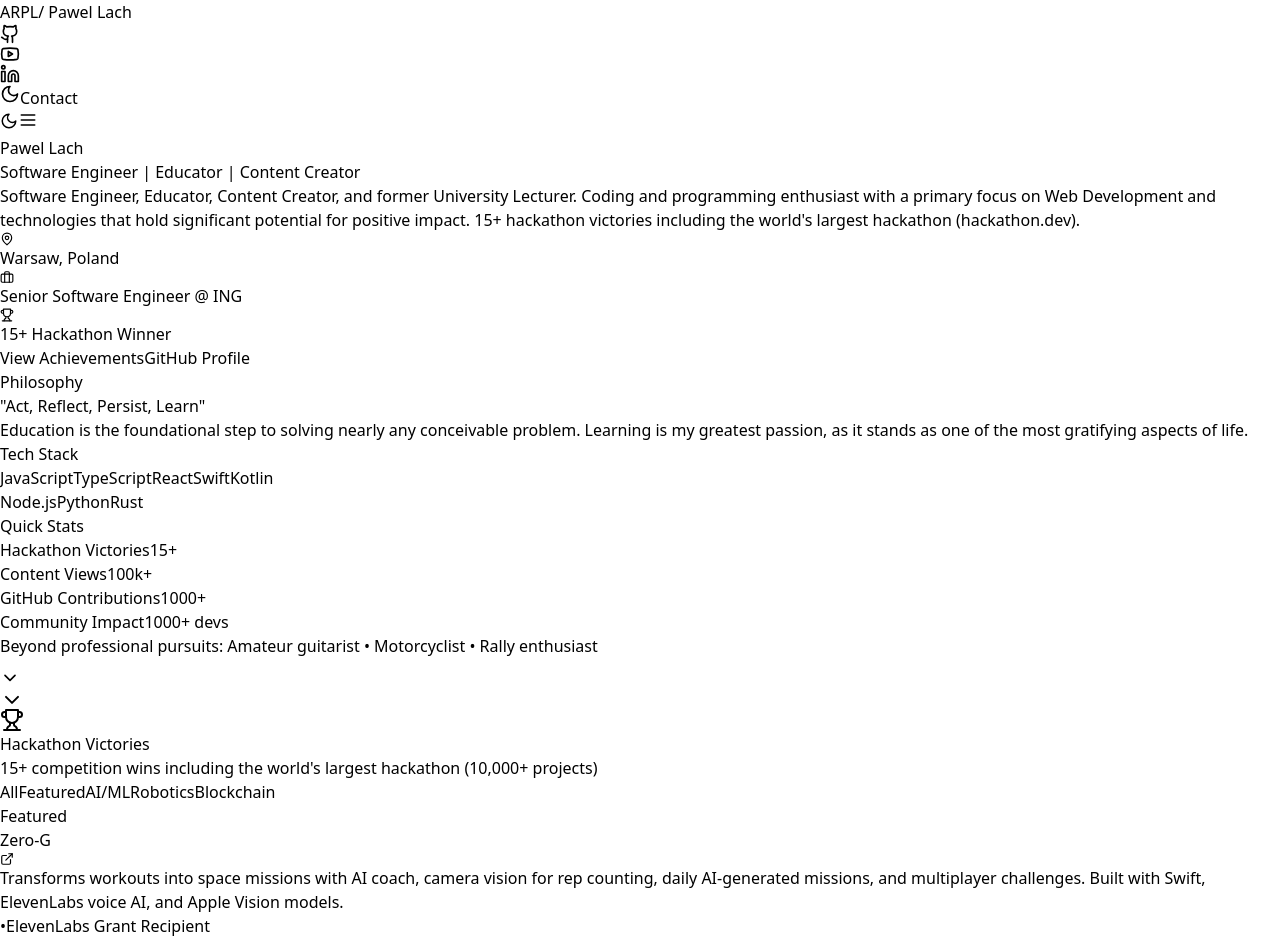
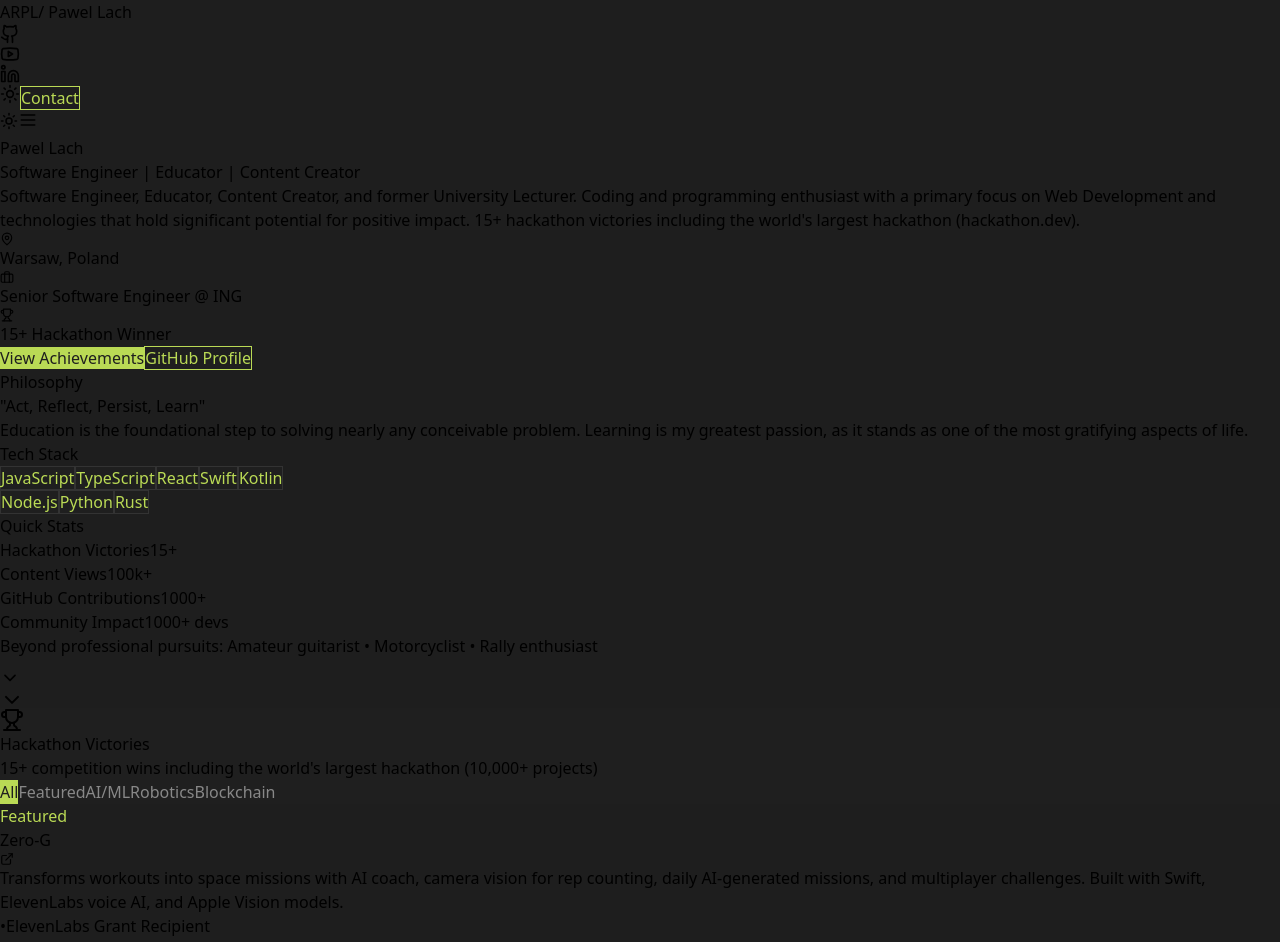
Before and after one commit to LachPawel/ARPL, a React (Vite) app: page / in a window 1280 px wide. Shown: the top 942 px of the page. Built offline with nearby package versions, Linux system fonts and the light colour scheme.

Commit message:
chore: update styles

```diff
--- a/src/Portfolio.tsx
+++ b/src/Portfolio.tsx
@@ -5,7 +5,7 @@ import { motion, useScroll, AnimatePresence } from 'framer-motion';
 const Portfolio = () => {
   const [activeFilter, setActiveFilter] = useState('all');
   const [isScrolled, setIsScrolled] = useState(false);
-  const [theme, setTheme] = useState('light');
+  const [theme, setTheme] = useState('dark');
   const [activeHackathonFilter, setActiveHackathonFilter] = useState('all');
   const [isMobileMenuOpen, setIsMobileMenuOpen] = useState(false);
 
@@ -433,11 +433,11 @@ const Portfolio = () => {
       isDark
         ? 'text-white'
         : 'bg-white text-black'
-    }`} style={isDark ? { backgroundColor: '#0a0a0a' } : {}}>
+    }`} style={isDark ? { backgroundColor: '#1e1e1e' } : {}}>
         {/* Scroll Progress Bar */}
         <motion.div
-          className={`fixed top-0 left-0 right-0 h-1 z-50 origin-left ${isDark ? '' : 'bg-black'}`}
-          style={isDark ? { backgroundColor: '#404040', scaleX: scrollYProgress } : { scaleX: scrollYProgress }}
+          className="fixed top-0 left-0 right-0 h-1 z-50 origin-left"
+          style={{ backgroundColor: '#BADA55', scaleX: scrollYProgress }}
         />
 
         {/* Navigation */}
@@ -447,10 +447,13 @@ const Portfolio = () => {
           transition={{ duration: 0.5 }}
           className={`fixed top-0 w-full z-40 transition-all duration-300 ${
           isScrolled
-            ? `backdrop-blur-sm border-b py-3 sm:py-4 ${isDark ? 'border-gray-800' : 'bg-white/95 border-black/20'}`
+            ? `backdrop-blur-sm border-b py-3 sm:py-4`
             : 'bg-transparent py-4 sm:py-6'
         }`}
-        style={isScrolled && isDark ? { backgroundColor: 'rgba(10, 10, 10, 0.95)' } : {}}>
+        style={isScrolled ? {
+          backgroundColor: isDark ? 'rgba(30, 30, 30, 0.95)' : 'rgba(255, 255, 255, 0.95)',
+          borderBottom: isDark ? '1px solid #333' : '1px solid #e0e0e0'
+        } : {}}>
           <div className="max-w-6xl mx-auto px-4 sm:px-6 flex justify-between items-center">
             <div className="flex items-center space-x-2">
               <span className="text-xl sm:text-2xl font-bold">ARPL</span>
@@ -481,11 +484,19 @@ const Portfolio = () => {
               </button>
 
               <a href="mailto:pawel@arpl.dev"
-                 className={`px-3 lg:px-4 py-2 text-sm font-medium border ${
-                   isDark
-                     ? 'border-white hover:bg-white hover:text-black'
-                     : 'border-black hover:bg-black hover:text-white'
-                 } transition-all`}>
+                 className="px-3 lg:px-4 py-2 text-sm font-medium transition-all"
+                 style={{
+                   border: `1px solid ${isDark ? '#BADA55' : '#BADA55'}`,
+                   color: isDark ? '#BADA55' : '#BADA55'
+                 }}
+                 onMouseEnter={(e) => {
+                   e.currentTarget.style.backgroundColor = '#BADA55';
+                   e.currentTarget.style.color = isDark ? '#1e1e1e' : '#ffffff';
+                 }}
+                 onMouseLeave={(e) => {
+                   e.currentTarget.style.backgroundColor = 'transparent';
+                   e.currentTarget.style.color = '#BADA55';
+                 }}>
                 Contact
               </a>
             </div>
@@ -518,8 +529,11 @@ const Portfolio = () => {
               animate={{ opacity: 1, height: 'auto' }}
               exit={{ opacity: 0, height: 0 }}
               transition={{ duration: 0.3 }}
-              className={`md:hidden backdrop-blur-sm border-t ${isDark ? 'border-gray-800' : 'bg-white/95 border-black/20'}`}
-              style={isDark ? { backgroundColor: 'rgba(10, 10, 10, 0.95)' } : {}}>
+              className="md:hidden backdrop-blur-sm border-t"
+              style={{
+                backgroundColor: isDark ? 'rgba(30, 30, 30, 0.95)' : 'rgba(255, 255, 255, 0.95)',
+                borderTop: isDark ? '1px solid #333' : '1px solid #e0e0e0'
+              }}>
               <div className="px-4 py-4 space-y-4">
                 <div className="flex items-center justify-center space-x-6">
                   <a href="https://github.com/LachPawel" target="_blank" rel="noopener noreferrer"
@@ -537,11 +551,19 @@ const Portfolio = () => {
                 </div>
                 <div className="text-center">
                   <a href="mailto:pawel@arpl.dev"
-                     className={`inline-block px-4 py-2 text-sm font-medium border ${
-                       isDark
-                         ? 'border-white hover:bg-white hover:text-black'
-                         : 'border-black hover:bg-black hover:text-white'
-                     } transition-all`}>
+                     className="inline-block px-4 py-2 text-sm font-medium transition-all"
+                     style={{
+                       border: '1px solid #BADA55',
+                       color: '#BADA55'
+                     }}
+                     onMouseEnter={(e) => {
+                       e.currentTarget.style.backgroundColor = '#BADA55';
+                       e.currentTarget.style.color = isDark ? '#1e1e1e' : '#ffffff';
+                     }}
+                     onMouseLeave={(e) => {
+                       e.currentTarget.style.backgroundColor = 'transparent';
+                       e.currentTarget.style.color = '#BADA55';
+                     }}>
                     Contact
                   </a>
                 </div>
@@ -623,11 +645,11 @@ const Portfolio = () => {
                     href="#hackathons"
                     whileHover={{ scale: 1.02 }}
                     whileTap={{ scale: 0.98 }}
-                    className={`px-4 sm:px-6 py-3 text-center ${
-                       isDark
-                         ? 'bg-white text-black hover:bg-gray-200'
-                         : 'bg-black text-white hover:bg-gray-800'
-                     } font-medium transition-colors text-sm sm:text-base`}
+                    className="px-4 sm:px-6 py-3 text-center font-medium transition-colors text-sm sm:text-base"
+                    style={{
+                      backgroundColor: '#BADA55',
+                      color: isDark ? '#1e1e1e' : '#ffffff'
+                    }}
                   >
                     View Achievements
                   </motion.a>
@@ -637,12 +659,13 @@ const Portfolio = () => {
                     rel="noopener noreferrer"
                     whileHover={{ scale: 1.02 }}
                     whileTap={{ scale: 0.98 }}
-                    className={`px-4 sm:px-6 py-3 text-center border font-medium transition-colors text-sm sm:text-base ${
-                       isDark
-                         ? 'border-gray-700 hover:bg-gray-800'
-                         : 'border-black hover:bg-black/5'
-                    }`}
-                    style={isDark ? { backgroundColor: '#0a0a0a' } : {}}
+                    className="px-4 sm:px-6 py-3 text-center font-medium transition-colors text-sm sm:text-base"
+                    style={{
+                      backgroundColor: isDark ? '#1f1f1f' : '#f5f5f5',
+                      borderColor: '#BADA55',
+                      color: '#BADA55',
+                      border: '1px solid #BADA55'
+                    }}
                   >
                     GitHub Profile
                   </motion.a>
@@ -664,7 +687,8 @@ const Portfolio = () => {
                     <h3 className={`text-xs sm:text-sm font-semibold ${isDark ? 'text-gray-500' : 'text-gray-500'} uppercase tracking-wider mb-3 sm:mb-4`}>
                       Philosophy
                     </h3>
-                    <blockquote className={`text-base sm:text-lg italic ${isDark ? 'text-gray-400' : 'text-gray-700'} border-l-4 ${isDark ? 'border-gray-700' : 'border-black/20'} pl-4 mb-4`}>
+                    <blockquote className={`text-base sm:text-lg italic ${isDark ? 'text-gray-400' : 'text-gray-700'} border-l-4 pl-4 mb-4`}
+                    style={{ borderColor: '#BADA55' }}>
                       "Act, Reflect, Persist, Learn"
                     </blockquote>
                     <p className={`${isDark ? 'text-gray-500' : 'text-gray-600'} text-sm sm:text-base`}>
@@ -686,7 +710,12 @@ const Portfolio = () => {
                         {techStack.frontend.map((tech, idx) => (
                           <span
                             key={idx}
-                            className={`px-2 py-1 text-xs ${isDark ? 'bg-gray-800 text-gray-400' : 'bg-black/5 text-gray-700'} rounded`}
+                            className="px-2 py-1 text-xs rounded"
+                            style={{
+                              backgroundColor: isDark ? '#1f1f1f' : '#f5f5f5',
+                              color: '#BADA55',
+                              border: isDark ? '1px solid #333' : '1px solid #e0e0e0'
+                            }}
                           >
                             {tech}
                           </span>
@@ -696,7 +725,12 @@ const Portfolio = () => {
                         {techStack.backend.map((tech, idx) => (
                           <span
                             key={idx}
-                            className={`px-2 py-1 text-xs ${isDark ? 'bg-gray-800 text-gray-400' : 'bg-black/5 text-gray-700'} rounded`}
+                            className="px-2 py-1 text-xs rounded"
+                            style={{
+                              backgroundColor: isDark ? '#1f1f1f' : '#f5f5f5',
+                              color: '#BADA55',
+                              border: isDark ? '1px solid #333' : '1px solid #e0e0e0'
+                            }}
                           >
                             {tech}
                           </span>
@@ -759,7 +793,7 @@ const Portfolio = () => {
         </section>
 
         {/* Hackathon Victories Section */}
-        <section id="hackathons" className={`py-16 sm:py-20 lg:py-24 px-4 sm:px-6 ${isDark ? '' : 'bg-black/5'}`} style={isDark ? { backgroundColor: '#151515' } : {}}>
+        <section id="hackathons" className="py-16 sm:py-20 lg:py-24 px-4 sm:px-6" style={{ backgroundColor: isDark ? '#1f1f1f' : '#f5f5f5' }}>
           <div className="max-w-6xl mx-auto">
             <motion.div
               initial={{ opacity: 0, y: 30 }}
@@ -783,15 +817,23 @@ const Portfolio = () => {
                   <button
                     key={filter}
                     onClick={() => setActiveHackathonFilter(filter)}
-                    className={`px-3 sm:px-4 py-2 text-xs sm:text-sm font-medium transition-all ${
-                      activeHackathonFilter === filter
-                        ? isDark
-                          ? 'bg-white text-black'
-                          : 'bg-black text-white'
-                        : isDark
-                          ? 'text-gray-500 hover:text-white'
-                          : 'text-gray-600 hover:text-black'
-                    }`}
+                    className="px-3 sm:px-4 py-2 text-xs sm:text-sm font-medium transition-all"
+                    style={activeHackathonFilter === filter ? {
+                      backgroundColor: '#BADA55',
+                      color: isDark ? '#1e1e1e' : '#ffffff'
+                    } : {
+                      color: isDark ? '#888' : '#666'
+                    }}
+                    onMouseEnter={(e) => {
+                      if (activeHackathonFilter !== filter) {
+                        e.currentTarget.style.color = isDark ? '#ffffff' : '#000000';
+                      }
+                    }}
+                    onMouseLeave={(e) => {
+                      if (activeHackathonFilter !== filter) {
+                        e.currentTarget.style.color = isDark ? '#888' : '#666';
+                      }
+                    }}
                   >
                     {filter === "ai" ? "AI/ML" : filter.charAt(0).toUpperCase() + filter.slice(1)}
                   </button>
@@ -807,11 +849,17 @@ const Portfolio = () => {
                   whileInView={{ opacity: 1, y: 0 }}
                   viewport={{ once: true }}
                   transition={{ duration: 0.4, delay: index * 0.05 }}
-                  className={`${isDark ? 'bg-white/5 border-white/10 hover:border-white/20' : 'bg-black/5 border-black/10 hover:border-black/20'} border transition-colors`}
+                  className="border transition-colors"
+                  style={{
+                    backgroundColor: isDark ? '#1e1e1e' : '#ffffff',
+                    borderColor: '#333'
+                  }}
+                  onMouseEnter={(e) => e.currentTarget.style.borderColor = '#BADA55'}
+                  onMouseLeave={(e) => e.currentTarget.style.borderColor = '#333'}
                 >
                   <div className="p-4 sm:p-6">
                     {hackathon.featured && (
-                      <div className={`text-xs font-semibold ${isDark ? 'text-gray-500' : 'text-gray-500'} uppercase tracking-wider mb-3`}>
+                      <div className="text-xs font-semibold uppercase tracking-wider mb-3" style={{ color: '#BADA55' }}>
                         Featured
                       </div>
                     )}
@@ -875,7 +923,13 @@ const Portfolio = () => {
 
             <div className="grid sm:grid-cols-2 lg:grid-cols-3 gap-4 sm:gap-6 mb-8 sm:mb-12">
               {speakingEngagements.map((engagement, index) => (
-                <div key={index} className={`border ${isDark ? 'border-gray-800 hover:border-gray-700' : 'border-black/10 hover:border-black/20'} p-4 sm:p-6 transition-colors`}>
+                <div key={index} className="border p-4 sm:p-6 transition-colors"
+                style={{
+                  backgroundColor: isDark ? '#1e1e1e' : '#ffffff',
+                  borderColor: '#333'
+                }}
+                onMouseEnter={(e) => e.currentTarget.style.borderColor = '#BADA55'}
+                onMouseLeave={(e) => e.currentTarget.style.borderColor = '#333'}>
                   <div className="flex items-center justify-between mb-3">
                     <span className={`text-xs font-semibold ${isDark ? 'text-gray-500' : 'text-gray-500'} uppercase tracking-wider`}>
                       {engagement.type}
@@ -909,7 +963,7 @@ const Portfolio = () => {
               ))}
             </div>
 
-            <div className={`${isDark ? '' : 'bg-black/5'} p-4 sm:p-6`} style={isDark ? { backgroundColor: '#0a0a0a' } : {}}>
+            <div className="p-4 sm:p-6" style={{ backgroundColor: isDark ? '#1f1f1f' : '#f5f5f5' }}>
               <h3 className="font-semibold mb-4 text-sm sm:text-base">Community Involvement</h3>
               <ul className={`space-y-2 ${isDark ? 'text-gray-500' : 'text-gray-600'} text-xs sm:text-sm`}>
                 <li className="flex items-start gap-2">
@@ -934,7 +988,7 @@ const Portfolio = () => {
         </section>
 
         {/* Projects Section */}
-        <section id="projects" className={`py-16 sm:py-20 lg:py-24 px-4 sm:px-6 ${isDark ? '' : 'bg-black/5'}`} style={isDark ? { backgroundColor: '#151515' } : {}}>
+        <section id="projects" className="py-16 sm:py-20 lg:py-24 px-4 sm:px-6" style={{ backgroundColor: isDark ? '#1f1f1f' : '#f5f5f5' }}>
           <div className="max-w-6xl mx-auto">
             <div className="flex flex-col gap-6 sm:gap-8 mb-8 sm:mb-12">
               <div className="text-center sm:text-left">
@@ -949,15 +1003,23 @@ const Portfolio = () => {
                   <button
                     key={filter}
                     onClick={() => setActiveFilter(filter)}
-                    className={`px-3 sm:px-4 py-2 text-xs sm:text-sm font-medium transition-all ${
-                      activeFilter === filter
-                        ? isDark
-                          ? 'bg-white text-black'
-                          : 'bg-black text-white'
-                        : isDark
-                          ? 'text-gray-500 hover:text-white'
-                          : 'text-gray-600 hover:text-black'
-                    }`}
+                    className="px-3 sm:px-4 py-2 text-xs sm:text-sm font-medium transition-all"
+                    style={activeFilter === filter ? {
+                      backgroundColor: '#BADA55',
+                      color: isDark ? '#1e1e1e' : '#ffffff'
+                    } : {
+                      color: isDark ? '#888' : '#666'
+                    }}
+                    onMouseEnter={(e) => {
+                      if (activeFilter !== filter) {
+                        e.currentTarget.style.color = isDark ? '#ffffff' : '#000000';
+                      }
+                    }}
+                    onMouseLeave={(e) => {
+                      if (activeFilter !== filter) {
+                        e.currentTarget.style.color = isDark ? '#888' : '#666';
+                      }
+                    }}
                   >
                     {filter.charAt(0).toUpperCase() + filter.slice(1)}
                   </button>
@@ -967,10 +1029,16 @@ const Portfolio = () => {
 
             <div className="grid sm:grid-cols-2 lg:grid-cols-3 gap-4 sm:gap-6">
               {filterProjects().map((project, index) => (
-                <div key={index} className={`${isDark ? 'bg-white/5 border-white/10 hover:border-white/20' : 'bg-black/5 border-black/10 hover:border-black/20'} border transition-colors`}>
+                <div key={index} className="border transition-colors"
+                style={{
+                  backgroundColor: isDark ? '#1e1e1e' : '#ffffff',
+                  borderColor: '#333'
+                }}
+                onMouseEnter={(e) => e.currentTarget.style.borderColor = '#BADA55'}
+                onMouseLeave={(e) => e.currentTarget.style.borderColor = '#333'}>
                   <div className="p-4 sm:p-6">
                     {project.featured && (
-                      <div className={`text-xs font-semibold ${isDark ? 'text-gray-500' : 'text-gray-500'} uppercase tracking-wider mb-3`}>
+                      <div className="text-xs font-semibold uppercase tracking-wider mb-3" style={{ color: '#BADA55' }}>
                         Featured
                       </div>
                     )}
@@ -1032,7 +1100,13 @@ const Portfolio = () => {
             <div className="grid sm:grid-cols-2 lg:grid-cols-3 gap-4 sm:gap-6 mb-8 sm:mb-12">
               {content.map((item, index) => (
                 <a key={index} href={item.link} target="_blank" rel="noopener noreferrer"
-                   className={`group border ${isDark ? 'border-white/10 hover:border-white/20' : 'border-black/10 hover:border-black/20'} p-4 sm:p-6 transition-colors`}>
+                   className="group border p-4 sm:p-6 transition-colors"
+                   style={{
+                     backgroundColor: isDark ? '#1e1e1e' : '#ffffff',
+                     borderColor: '#333'
+                   }}
+                   onMouseEnter={(e) => e.currentTarget.style.borderColor = '#BADA55'}
+                   onMouseLeave={(e) => e.currentTarget.style.borderColor = '#333'}>
                   <div className="flex items-center justify-between mb-3">
                     <span className={`text-xs font-semibold ${isDark ? 'text-gray-500' : 'text-gray-500'} uppercase tracking-wider`}>
                       {item.platform}
@@ -1055,38 +1129,38 @@ const Portfolio = () => {
 
             <div className="flex flex-col sm:flex-row justify-center gap-3 sm:gap-4">
               <a href="https://youtube.com/@arplearn" target="_blank" rel="noopener noreferrer"
-                 className={`inline-flex items-center justify-center gap-2 px-4 sm:px-6 py-3 ${
-                   isDark
-                     ? 'bg-gray-100 text-gray-900'
-                     : 'bg-gray-900 text-white'
-                 } font-medium hover:opacity-90 transition-opacity text-sm sm:text-base`}>
+                 className="inline-flex items-center justify-center gap-2 px-4 sm:px-6 py-3 font-medium hover:opacity-90 transition-opacity text-sm sm:text-base"
+                 style={{ backgroundColor: '#BADA55', color: isDark ? '#1e1e1e' : '#ffffff' }}>
                 YouTube Channel
                 <ArrowRight size={14} />
               </a>
               <a href="https://dev.to/pawel" target="_blank" rel="noopener noreferrer"
-                 className={`inline-flex items-center justify-center gap-2 px-4 sm:px-6 py-3 border ${
-                   isDark
-                     ? 'border-gray-100 hover:bg-gray-800'
-                     : 'border-gray-900 hover:bg-gray-50'
-                 } font-medium transition-colors text-sm sm:text-base`}>
+                 className="inline-flex items-center justify-center gap-2 px-4 sm:px-6 py-3 font-medium transition-colors text-sm sm:text-base"
+                 style={{
+                   border: '1px solid #BADA55',
+                   color: '#BADA55',
+                   backgroundColor: 'transparent'
+                 }}
+                 onMouseEnter={(e) => e.currentTarget.style.backgroundColor = isDark ? '#1f1f1f' : '#f5f5f5'}
+                 onMouseLeave={(e) => e.currentTarget.style.backgroundColor = 'transparent'}>
                 dev.to Articles
                 <ArrowRight size={14} />
               </a>
               <a href="https://straighty.app" target="_blank" rel="noopener noreferrer"
-                 className={`inline-flex items-center justify-center gap-2 px-4 sm:px-6 py-3 border ${
-                   isDark
-                     ? 'border-gray-100 hover:bg-gray-800'
-                     : 'border-gray-900 hover:bg-gray-50'
-                 } font-medium transition-colors text-sm sm:text-base`}>
+                 className="inline-flex items-center justify-center gap-2 px-4 sm:px-6 py-3 font-medium transition-colors text-sm sm:text-base"
+                 style={{
+                   border: '1px solid #BADA55',
+                   color: '#BADA55',
+                   backgroundColor: 'transparent'
+                 }}
+                 onMouseEnter={(e) => e.currentTarget.style.backgroundColor = isDark ? '#1f1f1f' : '#f5f5f5'}
+                 onMouseLeave={(e) => e.currentTarget.style.backgroundColor = 'transparent'}>
                 Try Straighty.app
                 <ArrowRight size={14} />
               </a>
               <a href="https://zero-g.app" target="_blank" rel="noopener noreferrer"
-                 className={`inline-flex items-center justify-center gap-2 px-4 sm:px-6 py-3 ${
-                   isDark
-                     ? 'bg-gray-100 text-gray-900'
-                     : 'bg-gray-900 text-white'
-                 } font-medium hover:opacity-90 transition-opacity text-sm sm:text-base`}>
+                 className="inline-flex items-center justify-center gap-2 px-4 sm:px-6 py-3 font-medium hover:opacity-90 transition-opacity text-sm sm:text-base"
+                 style={{ backgroundColor: '#BADA55', color: isDark ? '#1e1e1e' : '#ffffff' }}>
                 Try Zero-G.app
                 <ArrowRight size={14} />
               </a>
@@ -1095,7 +1169,7 @@ const Portfolio = () => {
         </section>
 
         {/* Career Highlights Section */}
-        <section className={`py-16 sm:py-20 lg:py-24 px-4 sm:px-6 ${isDark ? 'bg-gray-800/50' : 'bg-gray-50'}`}>
+        <section className="py-16 sm:py-20 lg:py-24 px-4 sm:px-6" style={{ backgroundColor: isDark ? '#1f1f1f' : '#f5f5f5' }}>
           <div className="max-w-6xl mx-auto">
             <div className="mb-8 sm:mb-12 text-center sm:text-left">
               <h2 className="text-2xl sm:text-3xl font-bold mb-2">Career Highlights</h2>
@@ -1105,8 +1179,13 @@ const Portfolio = () => {
             </div>
 
             <div className="grid lg:grid-cols-2 gap-6 sm:gap-8">
-              <div className={`border p-4 sm:p-6 ${isDark ? 'border-gray-800' : 'bg-black/5 border-black/10'}`}
-              style={isDark ? { backgroundColor: '#0a0a0a' } : {}}>
+              <div className="border p-4 sm:p-6"
+              style={{
+                backgroundColor: isDark ? '#1e1e1e' : '#ffffff',
+                borderColor: '#333'
+              }}
+              onMouseEnter={(e) => e.currentTarget.style.borderColor = '#BADA55'}
+              onMouseLeave={(e) => e.currentTarget.style.borderColor = '#333'}>
                 <div className="flex items-start gap-4 mb-4">
                   <div className={`p-3 ${isDark ? 'bg-white/10' : 'bg-black/10'}`}>
                     <Briefcase className={isDark ? 'text-gray-500' : 'text-gray-600'} size={20} />
@@ -1138,7 +1217,13 @@ const Portfolio = () => {
                 </div>
               </div>
 
-              <div className={`${isDark ? 'bg-white/5 border-white/10' : 'bg-black/5 border-black/10'} border p-4 sm:p-6`}>
+              <div className="border p-4 sm:p-6"
+              style={{
+                backgroundColor: isDark ? '#1e1e1e' : '#ffffff',
+                borderColor: '#333'
+              }}
+              onMouseEnter={(e) => e.currentTarget.style.borderColor = '#BADA55'}
+              onMouseLeave={(e) => e.currentTarget.style.borderColor = '#333'}>
                 <div className="flex items-start gap-4 mb-4">
                   <div className={`p-3 ${isDark ? 'bg-white/10' : 'bg-black/10'}`}>
                     <Zap className={isDark ? 'text-gray-500' : 'text-gray-600'} size={20} />
```
